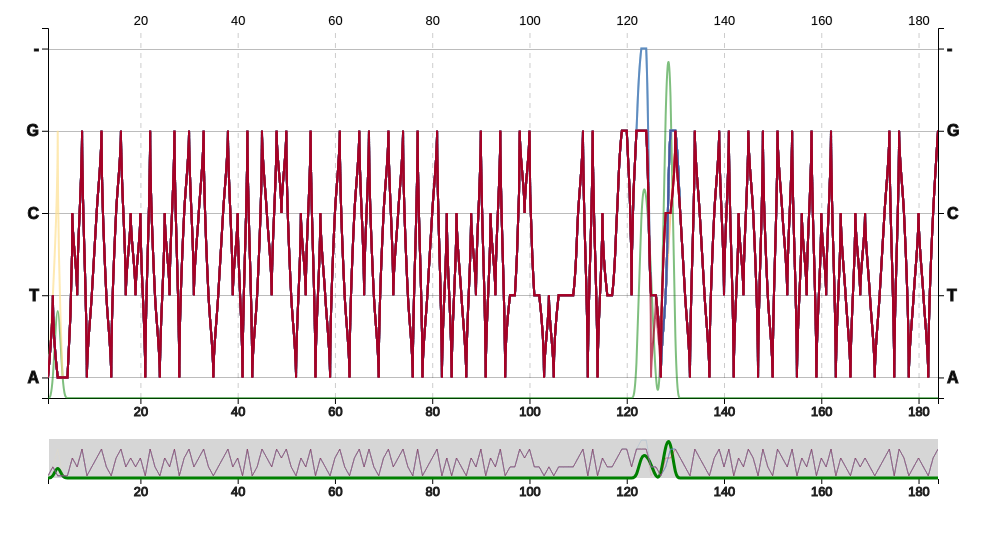
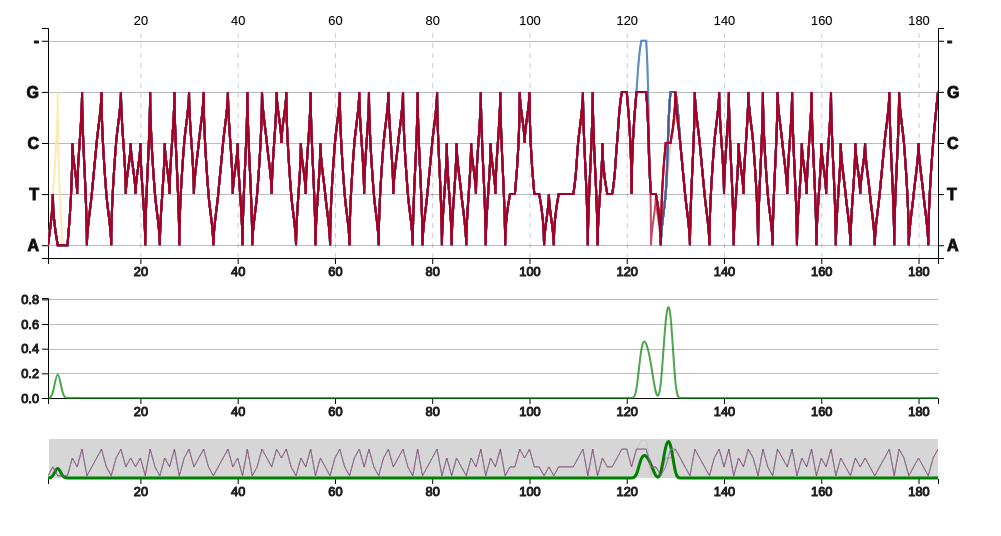
Before and after one commit to mbhall88/seequence, a plain HTML site: page index.html in a window 1280 px wide. Shown: the whole page, without its empty margins (0-1001 px from the left). Drawn offline with nearby package versions, Linux system fonts and the light colour scheme.

Commit message:
add anoter pane, now three panes. zoom and brushing working on all three.

```diff
--- a/index.css
+++ b/index.css
@@ -17,6 +17,11 @@
 .y.axis {
     font-size: 1em;
     font-weight: bold;
+}
+
+.y.axis.entropy {
+    font-size: .8em;
+    font-weight: normal;
 }
 
 /*styling for the lines representing the sequence for each sample*/
--- a/index.js
+++ b/index.js
@@ -1,9 +1,10 @@
 function parallelCoordinates() {
     var data          = [],
 	    width,
-	    margin        = {top: 20, right: 30, bottom: 110, left: 40},
-	    margin2       = {top: 430, right: 20, bottom: 30, left: 40}, // margin for context pane
-        height,
+	    marginTop        = {top: 20, right: 30, bottom: 250, left: 40}, // margin for sequence pane
+	    marginBottom       = {top: 430, right: 20, bottom: 30, left: 40}, // margin for context pane
+	    marginMiddle       = {top: 290, right: 30, bottom: 110, left: 40}, // margin for entropy pane
+        heightTop,
         domain        = ["A", "T", "C", "G", "-"], // y domain
         mapping       = [], // data that maps the sample id to MIC, sequence etc
         entropy, // array of entropy for each position
@@ -20,13 +21,13 @@ function parallelCoordinates() {
 
 	//=======================================================================
 	// SCALES FOR THE AXES - 2 indicates use for context pane
-     var x = d3.scaleLinear(),
-         x2 = d3.scaleLinear(),
+     var xTop = d3.scaleLinear(),
+         xBottom = d3.scaleLinear(),
          // padding makes lines the points up with the y axis ticks
-         y = d3.scaleBand().paddingInner(1).paddingOuter(0.25),
-         y2 = d3.scaleBand().paddingInner(1).paddingOuter(0.25),
+         yTop = d3.scaleBand().paddingInner(1).paddingOuter(0.25),
+         yBottom = d3.scaleBand().paddingInner(1).paddingOuter(0.25),
 		 yEntropy = d3.scaleLinear(),
-		 yEntropy2 = d3.scaleLinear();
+		 yEntropyBottom = d3.scaleLinear();
 	//=======================================================================
 
 
@@ -36,17 +37,17 @@ function parallelCoordinates() {
     var line = function(d) {
 	    return d3.line()
 		    .curve(d3.curveMonotoneY)
-		    .x(function (d) { return x(d.position); })
-		    .y(function (d) { return y(d.bases); })
+		    .x(function (d) { return xTop(d.position); })
+		    .y(function (d) { return yTop(d.bases); })
 		    (d.values);
     };
 
     // used for lines in the context pane
-    var line2 = function(d) {
+    var lineBottom = function(d) {
 	    return d3.line()
 		    // .curve(d3.curveStep)
-		    .x(function (d) { return x2(d.position); })
-		    .y(function (d) { return y2(d.bases); })
+		    .x(function (d) { return xBottom(d.position); })
+		    .y(function (d) { return yBottom(d.bases); })
 		    (d.values);
     };
 
@@ -54,16 +55,16 @@ function parallelCoordinates() {
 	var entropyLine = function(d, i) {
 		return d3.line()
 			.curve(d3.curveBasis)
-			.x(function (d, i) { return x(i + 1); })
+			.x(function (d, i) { return xTop(i + 1); })
 			.y(function (d) { return yEntropy(d); })
 			(d, i);
 	};
 
-	var entropyLine2 = function(d, i) {
+	var entropyLineBottom = function(d, i) {
 		return d3.line()
 			.curve(d3.curveBasis)
-			.x(function (d, i) { return x2(i + 1); })
-			.y(function (d) { return yEntropy2(d); })
+			.x(function (d, i) { return xBottom(i + 1); })
+			.y(function (d) { return yEntropyBottom(d); })
 			(d, i);
 	};
 
@@ -77,15 +78,17 @@ function parallelCoordinates() {
 	        //========================================================================
 	        // INITIALISE VARIABLES AND SVG ELEMENTS
 
-	        var height2   = totalHeight - margin2.top - margin2.bottom, // height for context pane
-	            seqLength = data[0].values.length;
+	        var heightBottom   = totalHeight - marginBottom.top - marginBottom.bottom, // height for context pane
+	            heightMiddle   = totalHeight - marginMiddle.top - marginMiddle.bottom,
+	            focusHeight    = totalHeight - marginTop.top - marginMiddle.bottom,
+	            seqLength      = data[0].values.length;
 
-	        x.domain([1, seqLength]).range([0, width]);
-	        x2.domain([1, seqLength]).range([0, width]);
-	        y.domain(domain).range([height, 0]);
-	        y2.domain(domain).range([height2, 0]);
-	        yEntropy.domain(d3.extent(entropy)).range([height, 0]);
-	        yEntropy2.domain(d3.extent(entropy)).range([height2, 0]);
+	        xTop.domain([1, seqLength]).range([0, width]);
+	        xBottom.domain([1, seqLength]).range([0, width]);
+	        yTop.domain(domain).range([heightTop, 0]);
+	        yBottom.domain(domain).range([heightBottom, 0]);
+	        yEntropy.domain(d3.extent(entropy)).range([heightMiddle, 0]);
+	        yEntropyBottom.domain(d3.extent(entropy)).range([heightBottom, 0]);
 
 	        // colour each line based on the colourBy specified
 	        if (lineColourBy) {
@@ -93,13 +96,13 @@ function parallelCoordinates() {
 	        }
 
 	        var brush = d3.brushX() // limits brushing to x axis
-		        .extent([[0,0], [width, height2]]) // brushing only in context pane
+		        .extent([[0,0], [width, heightBottom]]) // brushing only in context pane
 		        .on('brush end', brushed); // when brushing or when brushing ends call brushed
 
 	        var zoom = d3.zoom()
-		        .scaleExtent([1, seqLength / baseResolution]) // scale from 1x to Infinity
-		        .translateExtent([[0,0], [width, height]]) // cannot pan outside focus pane
-		        .extent([[0, 0], [width, height]]) // only zoom within focus pane
+		        .scaleExtent([1, seqLength / baseResolution]) // scale from 1 to ...
+		        .translateExtent([[0,0], [width, focusHeight]]) // cannot pan outside focus pane
+		        .extent([[0, 0], [width, focusHeight]]) // only zoom within focus pane
 		        .on('zoom', zoomed);
 
             // append the svg object to the selection
@@ -112,25 +115,29 @@ function parallelCoordinates() {
 		        .attr('id', 'clip')
 		        .append('rect')
 		        .attr('width', width)
-		        .attr('height', height);
+		        .attr('height', focusHeight);
 
             // this will be the area showing the brushed/zoomed segment of the data
-            var focus = svg.append('g')
-	            .attr('class', 'focus')
-	            .attr('transform', 'translate(' + margin.left + ',' + margin.top + ')');
+            var sequencePane = svg.append('g')
+	            .attr('class', 'sequencePane')
+	            .attr('transform', 'translate(' + marginTop.left + ',' + marginTop.top + ')');
+
+            var entropyPane = svg.append('g')
+	            .attr('class', 'entropyPane')
+	            .attr('transform', 'translate(' + marginMiddle.left + ',' + marginMiddle.top + ')');
 
             // this will be the area showing all of the data (think of it as fully zoomed out)
 	        var context = svg.append('g')
 		        .attr('class', 'context')
-		        .attr('transform', 'translate(' + margin2.left + ',' + margin2.top + ')');
+		        .attr('transform', 'translate(' + marginBottom.left + ',' + marginBottom.top + ')');
 
 	        // transparent window over focus that allows zooming. THIS MUST COME AFTER THE
 	        // FOCUS AND CONTEXT PANES HAVE BEEN APPENDED
 	        svg.append('rect')
 		        .attr('class', 'zoom')
 		        .attr('width', width)
-		        .attr('height', height)
-		        .attr('transform', 'translate(' + margin.left + ',' + margin.top + ')')
+		        .attr('height', focusHeight)
+		        .attr('transform', 'translate(' + marginTop.left + ',' + marginTop.top + ')')
 		        .call(zoom);
 	        //========================================================================
 
@@ -140,50 +147,83 @@ function parallelCoordinates() {
 
 	        // defining the axes
 	        // xAxisTop will draw vertical lines that stay aligned with the plot when panning
-	        var xAxisTop = d3.axisTop(x).ticks(baseResolution).tickSize(height, 0),
-	            xAxisBottom = d3.axisBottom(x),
-	            xAxis2 = d3.axisBottom(x2),
-		        yAxisLeft = d3.axisLeft(y),
-		        yAxisRight = d3.axisRight(y);
+	        var xAxisTopSeq = d3.axisTop(xTop).ticks(baseResolution).tickSize(heightTop, 0),
+	            xAxisBottomFocus = d3.axisBottom(xTop),
+	            xAxisContext = d3.axisBottom(xBottom),
+		        yAxisLeftSeq = d3.axisLeft(yTop),
+		        yAxisRightSeq = d3.axisRight(yTop),
+                yAxisEntropy  = d3.axisLeft(yEntropy).ticks(5);
 
-            // add x axes to focus
-            focus.append('g')
+            // add x axes to sequence pane
+            sequencePane.append('g')
 	            .attr('class', 'x axis top')
-	            .attr('transform', 'translate(0,' + height + ')')
-	            .call(xAxisTop);
+	            .attr('transform', 'translate(0,' + heightTop + ')')
+	            .call(xAxisTopSeq);
 
-	        focus.append('g')
+	        sequencePane.append('g')
 		        .attr('class', 'x axis bottom')
-		        .attr('transform', 'translate(0,' + height + ')')
-		        .call(xAxisBottom);
+		        .attr('transform', 'translate(0,' + heightTop + ')')
+		        .call(xAxisBottomFocus);
 
-            // add y axis to left and right in focus
-            focus.append('g')
+            // add y axis to left and right in sequence pane
+            sequencePane.append('g')
 	            .attr('class', 'y axis left')
-	            .call(yAxisLeft);
+	            .call(yAxisLeftSeq);
 
-	        focus.append('g')
+	        sequencePane.append('g')
 		        .attr('class', 'y axis right')
 		        .attr('transform', 'translate(' + width + ',0)')
-		        .call(yAxisRight);
+		        .call(yAxisRightSeq);
 
-	        // add the Y gridlines
-	        focus.append("g")
+	        // add the Y gridlines to sequence pane
+	        sequencePane.append("g")
 		        .attr("class", "grid")
-		        .call(make_y_gridlines().tickSize(-width).tickFormat(""));
+		        .call(make_y_gridlines(yTop).tickSize(-width).tickFormat(""));
+
+	        // add entropy x axis
+	        entropyPane.append('g')
+		        .attr('class', 'x axis entropy')
+		        .attr('transform', 'translate(0,' + heightMiddle + ')')
+		        .call(xAxisBottomFocus);
+
+	        // add entropy y axis
+	        entropyPane.append('g')
+		        .attr('class', 'y axis entropy')
+		        .call(yAxisEntropy);
+
+	        // make entropy y gridline
+	        entropyPane.append("g")
+		        .attr("class", "grid")
+		        .call(make_y_gridlines(yEntropy).tickSize(-width).tickFormat(""));
+
+	        // var entropyContainer = entropyPane.selectAll('.entropyContainer')
+				// .datum(entropy)
+			 //  .enter().append('path')
+				// .attr('class', 'entropyContainer')
+				// .attr('d', entropyLine);
+	        //
+	        // entropyContainer.append('path')
+		     //    .attr('class', 'entropy')
+		     //    .attr('d', entropyLine)
+		     //    .attr('stroke', 'green')
+		     //    .attr('stroke-width', '2px')
+		     //    .attr('stroke-opacity', 0.7)
+		     //    .attr('fill', 'none');
+
+
 
 	        // add the entropy line
-	        focus.append('path')
+	        entropyPane.append('path')
 		        .datum(entropy)
-		        .attr('class', 'entropy')
+		        .attr('class', 'entropy line')
 		        .attr('stroke', 'green')
 		        .attr('stroke-width', '2px')
-		        .attr('stroke-opacity', 0.5)
+		        .attr('stroke-opacity', 0.7)
 		        .attr('fill', 'none')
 		        .attr('d', entropyLine);
 
 	        // container for the lines and associated elements
-	        var samples = focus.selectAll('.sample')
+	        var samples = sequencePane.selectAll('.sample')
 		        .data(data)
 	          .enter().append('g')
 		        .attr('class', 'sample');
@@ -201,13 +241,13 @@ function parallelCoordinates() {
 	        // add x axis to focus
 	        context.append('g')
 		        .attr('class', 'x axis')
-		        .attr('transform', 'translate(0,' + height2 + ')')
-		        .call(xAxis2);
+		        .attr('transform', 'translate(0,' + heightBottom + ')')
+		        .call(xAxisContext);
 
 	        context.append('g')
 		        .attr('class', 'brush')
 		        .call(brush)
-		        .call(brush.move, x.range());
+		        .call(brush.move, xTop.range());
 
 	        // add the entropy line
 	        context.append('path')
@@ -216,7 +256,7 @@ function parallelCoordinates() {
 		        .attr('stroke', 'green')
 		        .attr('stroke-width', '3px')
 		        .attr('fill', 'none')
-		        .attr('d', entropyLine2);
+		        .attr('d', entropyLineBottom);
 
 	        var samples2 = context.selectAll('.sample')
 		        .data(data)
@@ -226,7 +266,7 @@ function parallelCoordinates() {
 	        // add lines
 	        samples2.append('path')
 		        .attr('class', 'context line')
-		        .attr('d', line2)
+		        .attr('d', lineBottom)
 		        .style('stroke', colour || 'steelblue');
 	        //========================================================================
 
@@ -235,12 +275,9 @@ function parallelCoordinates() {
 	        // FUNCTIONS THAT CONTROL THE BRUSHING AND ZOOMING FUNCTIONALITY
 	        function brushed() {
 		        if (d3.event.sourceEvent && d3.event.sourceEvent.type === 'zoom') return; // ignore brush-by-zoom
-		        var s = d3.event.selection || x2.range();
-		        x.domain(s.map(x2.invert, x2));
-		        focus.selectAll('.line').attr('d', line);
-		        focus.selectAll('.entropy').attr('d', entropyLine);
-		        focus.select('.x.axis.top').call(xAxisTop);
-		        focus.select('.x.axis.bottom').call(xAxisBottom);
+		        var s = d3.event.selection || xBottom.range();
+		        xTop.domain(s.map(xBottom.invert, xBottom));
+		        updateChart();
 		        svg.select('.zoom').call(zoom.transform, d3.zoomIdentity
 			        .scale(width / (s[1] - s[0]))
 			        .translate(-s[0], 0));
@@ -249,12 +286,17 @@ function parallelCoordinates() {
 	        function zoomed() {
 		        if (d3.event.sourceEvent && d3.event.sourceEvent.type === 'brush') return; // ignore zoom-by-brush
 		        var t = d3.event.transform;
-		        x.domain(t.rescaleX(x2).domain());
-		        focus.selectAll('.line').attr('d', line);
-		        focus.selectAll('.entropy').attr('d', entropyLine);
-		        focus.select('.x.axis.top').call(xAxisTop);
-		        focus.select('.x.axis.bottom').call(xAxisBottom);
-		        context.select('.brush').call(brush.move, x.range().map(t.invertX, t));
+		        xTop.domain(t.rescaleX(xBottom).domain());
+		        updateChart();
+		        context.select('.brush').call(brush.move, xTop.range().map(t.invertX, t));
+	        }
+
+	        function updateChart() {
+		        sequencePane.selectAll('.line').attr('d', line);
+		        entropyPane.select('.entropy.line').attr('d', entropyLine);
+		        sequencePane.select('.x.axis.top').call(xAxisTopSeq);
+		        sequencePane.select('.x.axis.bottom').call(xAxisBottomFocus);
+		        entropyPane.select('.x.axis.entropy').call(xAxisBottomFocus);
 	        }
 	        //========================================================================
         });
@@ -267,22 +309,34 @@ function parallelCoordinates() {
     chart.width = function(value) {
         if (!arguments.length) return width;
         totalWidth = value;
-        width = value - margin.left - margin.right;
+        width = value - marginTop.left - marginTop.right;
         return chart;
     };
 
     chart.height = function(value) {
-        if (!arguments.length) return height;
+        if (!arguments.length) return heightTop;
         totalHeight = value;
-        height = value - margin.top - margin.bottom;
+        heightTop = value - marginTop.top - marginTop.bottom;
         return chart;
     };
 
-    chart.margin = function(value) {
-        if (!arguments.length) return margin;
-        margin = value;
+    chart.marginTop = function(value) {
+        if (!arguments.length) return marginTop;
+        marginTop = value;
         return chart;
     };
+
+	chart.marginMiddle = function(value) {
+		if (!arguments.length) return marginMiddle;
+		marginMiddle = value;
+		return chart;
+	};
+
+	chart.marginBottom = function(value) {
+		if (!arguments.length) return marginBottom;
+		marginBottom = value;
+		return chart;
+	};
 
     chart.sequence = function(value) {
     	if (!arguments.length) return sequence;
@@ -365,7 +419,7 @@ function parallelCoordinates() {
 	};
 
 	// gridlines in y axis function
-	function make_y_gridlines() { return d3.axisLeft(y).ticks(5); }
+	function make_y_gridlines(scale) { return d3.axisLeft(scale).ticks(5); }
 
 	// calculate the shannon entropy (variance) for the data
 	function shannonEntropy(data) {
```
